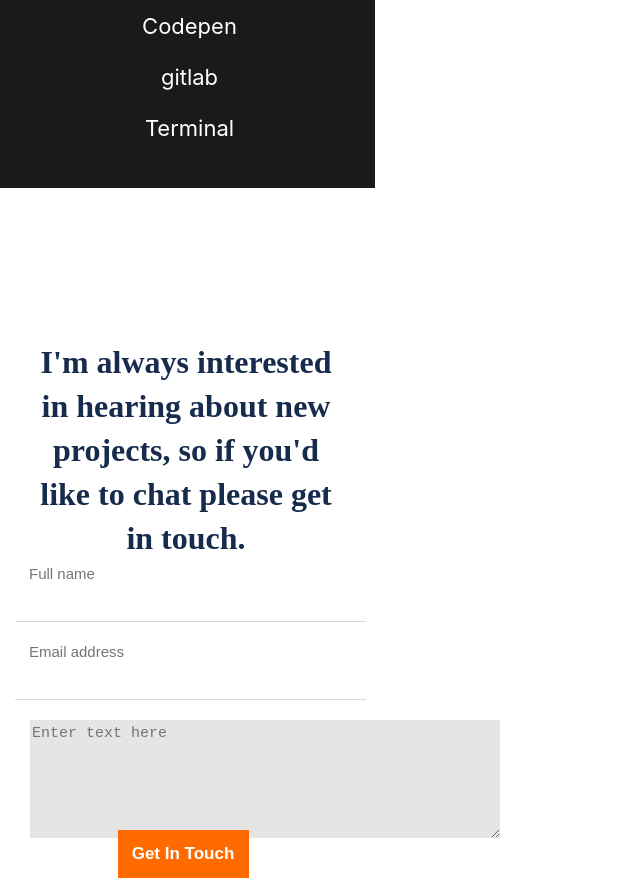
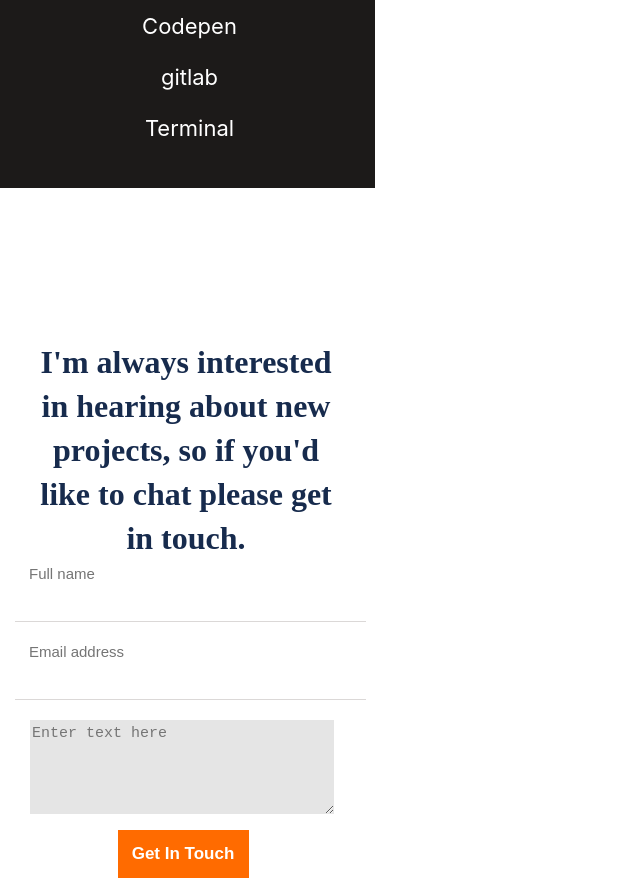
Before and after one commit to Robison-faike123/mobile-me-, a website: page index.html in a window 1280 px wide. Shown: the part 5827-6722 px from the top of the page, without its empty margins (0-640 px from the left). Drawn offline with Linux system fonts and the light colour scheme.

Commit message:
improved updated css

```diff
--- a/styles.css
+++ b/styles.css
@@ -810,13 +810,8 @@ button:hover {
 }
 
 #comment {
-<<<<<<< HEAD
   width: 300px;
   height: 90px;
-=======
-  width: 327px;
-  height: 114px;
->>>>>>> bb896341fb5192827d050de53c73d6c3ccd17ea4
 }
 
 .input_t:hover {
```
